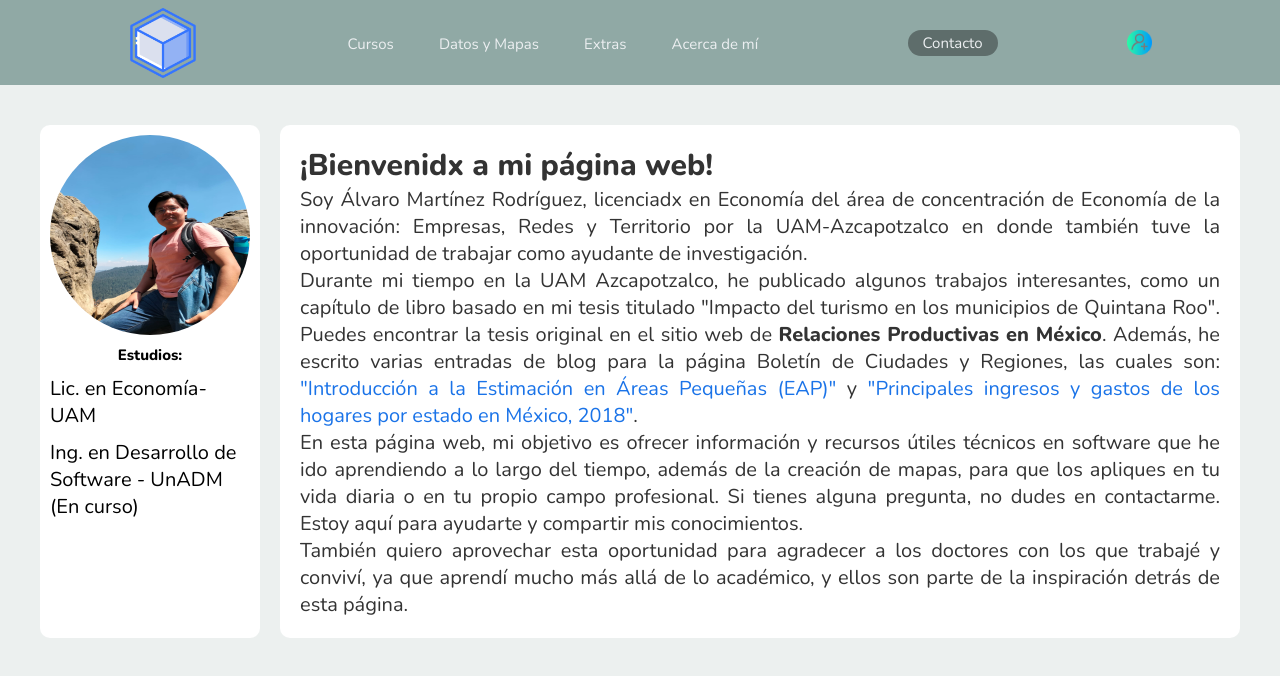
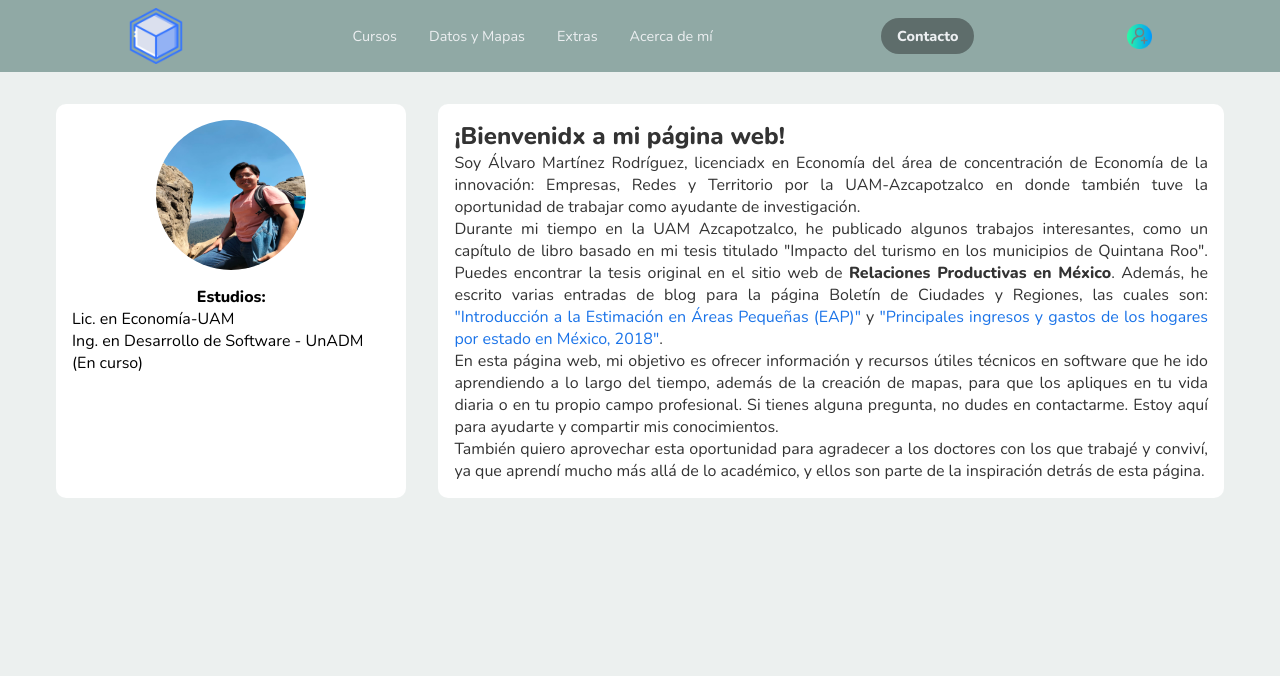
Before and after one commit to Alvaro1899/Espacios, a plain HTML site: page Acerca.html in a window 1280 px wide. Drawn offline with nearby package versions, Linux system fonts and the light colour scheme.

Commit message:
act 4/7/24

```diff
--- a/Style/styles.css
+++ b/Style/styles.css
@@ -1,102 +1,74 @@
-/* css styles */
 @import url('https://fonts.googleapis.com/css2?family=Nunito:wght@400;800&display=swap');
 
-*{
+* {
   box-sizing: border-box;
   margin: 0;
   padding: 0;
   font-family: "Nunito", sans-serif;
-  font-size: 20px;
 }
 
-body{
+body {
   background-color: #ecf0ef;
+  font-size: 16px;
 }
 
-.header{
+.header {
   background-color: #90a9a5;
   display: flex;
   justify-content: space-between;
   align-items: center;
-  height: 85px;
-  padding: 5px 10%;
+  padding: 0.5rem 5%;
 }
+
 .header .logo {
   cursor: pointer;
 }
-.header .logo img{
-  height: 70px;
+
+.header .logo img {
+  height: 3.5rem;
   width: auto;
-  transition: all 0.3s;
+  transition: transform 0.3s;
 }
 
-.header .logo img:hover{
-  transform: scale(1.2);
-}
-
-.header .nav-links{
-  list-style: none;
-}
-
-.header .nav-links li{
-  display: inline-block;
-  padding: 0 20px;
-}
-.header .nav-links li:hover{
+.header .logo img:hover {
   transform: scale(1.1);
 }
 
-.header .nav-links a{
-  font-size: 15;
-  color: #eceff1;
-  text-decoration: none;
+.header .nav-links,
+.header .btn,
+.header .user {
+  display: none;
 }
 
-.header .nav-links li a:hover{
-  color: #ecf0ef;
-}
-
-.header .btn button{
-  font-weight: 15;
+.menu button {
+  font-weight: bold;
   color: #eceff1;
-  padding: 3px 15px;
-  font-size: 15;
+  padding: 0.5rem 1rem;
+  font-size: 1rem;
   background: #5e6d6b;
   border: none;
   border-radius: 50px;
   cursor: pointer;
   transition: all 0.3s ease 0s;
 }
-.header .btn button:hover{
+
+.menu button:hover {
   background: #eceff1;
   color: #90a9a5;
   transform: scale(1.1);
 }
-.header .user{
-    cursor: pointer;
-}
-.header .user img{
-  height: 25px;
-  width: auto;
-  transition: all 0.3s;
-
-}
-.header .user img:hover{
-  transform: scale(1.2);
-}
 
 .container {
-    flex: 1;
   display: flex;
   justify-content: center;
   align-items: center;
-    padding-top: 40px;
-    box-sizing: border-box;
+  padding: 2rem 1rem;
 }
 
 .entrada {
-    width: 300px;
-    padding: 20px;
+  width: 100%;
+  max-width: 300px;
+  padding: 1.5rem;
   border: 1px solid #ccc;
   border-radius: 10px;
   background-color: #f9f9f9;
@@ -105,23 +77,25 @@ body{
 }
 
 .entrada p {
-    margin: 15px 0;
+  margin: 1rem 0;
 }
 
-.entrada input[type="text"], .entrada input[type="password"] {
+.entrada input[type="text"],
+.entrada input[type="password"] {
   width: 100%;
-    padding: 10px;
-    margin-top: 5px;
+  padding: 0.5rem;
+  margin-top: 0.5rem;
   box-sizing: border-box;
 }
 
 .entrada input[type="submit"] {
   width: 100%;
-    padding: 10px;
+  padding: 0.5rem;
   background-color: #4CAF50;
   color: white;
   border: none;
   cursor: pointer;
+  transition: background-color 0.3s;
 }
 
 .entrada input[type="submit"]:hover {
@@ -129,55 +103,61 @@ body{
 }
 
 .contacto {
-    color: #5e6d6b; /* Cambia el color del texto del enlace a blanco */
-    text-decoration: none; /* Elimina el subrayado del enlace */
+  color: #5e6d6b;
+  text-decoration: none;
   display: flex;
   align-items: center;
-    justify-content: center; /* Centra el contenido horizontalmente */
-    margin-top: 25px;
+  justify-content: center;
+  margin-top: 1.5rem;
 }
 
 .contacto img {
-    margin-right: 8px; /* Añade un margen entre el icono y el texto */
+  margin-right: 0.5rem;
 }
-/*-------ACERCA DE MI-------------------------------------------------------------------*/
-.Cont{
-  width:95%;
+
+.Cont {
+  width: 100%;
   max-width: 1200px;
-  margin:auto;
-  padding: 40px 0;
+  margin: auto;
+  padding: 2rem 1rem;
   display: flex;
-  gap: 20px;
+  flex-direction: column;
+  gap: 1rem;
 }
-.Cont h1{
-    font-size: 30px;
+
+.Cont h1 {
+  font-size: 1.5rem;
 }
-.Cont-foto h1{
-    font-size: 15px;
+
+.Cont-foto h1 {
+  font-size: 1rem;
   text-align: center;
 }
-.Cont-texto{
+
+.Cont-texto {
   color: #333;
-    margin: 0;
-    padding: 20px;
+  padding: 1rem;
   background: white;
   border-radius: 10px;
   text-align: justify;
 }
-.Cont-foto{
+
+.Cont-foto {
   background: white;
   border-radius: 10px;
+  padding: 1rem;
+  display: flex;
+  flex-direction: column;
+  align-items: center;
 }
-.Cont-foto p{
-    margin: 10px;
+
+.Cont-foto img {
+  width: 150px;
+  height: 150px;
+  border-radius: 50%;
+  margin-bottom: 1rem;
 }
-.Cont-foto img{
-    width: 200px;
-    height: 200px;
-    margin: 10px;
-    border-radius: 50%
 
-}
 .Cont-texto a {
   color: #1a73e8;
   text-decoration: none;
@@ -187,76 +167,7 @@ body{
   text-decoration: underline;
 }
 
-/*-------------MOVIL-------------------------------------------------------------------*/
-@media (max-width:700px){
-
-.Cont{
-  width:100%;
-  max-width: 600px;
-  flex-direction: column;
-  margin:auto;
-  padding: 40px 0;
-  display: flex;
-  gap: 0;
-}
-.Cont h1{
-    font-size: 15px;
-}
-.Cont p{
-    font-size: 10px;
-}
-.Cont a{
-    font-size: 10px;
-}
-.Cont strong{
-    font-size: 10px;
-}
-.Cont-texto{
-    color: #333;
-    margin: 0;
-    padding: 20px;
-    background: white;
-    border-radius: 10px;
-    text-align: justify;
-}
-.Cont-foto{
-    background: white;
-    border-radius: 10px;
-    margin-bottom: 10px;
-    display: flex;
-    gap: 2px;
-}
-.Cont-foto h1{
-    font-size: 10px;
-    margin:10px;
-    text-align: left;
-    margin-bottom: 0;
-}
-.Cont-foto p{
-    margin: 5px 10px;
-    text-align: left;
-}
-.Cont-foto img{
-    width: 70px;
-    height: 70px;
-    margin: 10px;
-    border-radius: 50%;
-}
-.Cont-texto a {
-    color: #1a73e8;
-    text-decoration: none;
-}
-
-.Cont-texto a:hover {
-    text-decoration: underline;
-}
-
-/*NAVBAR---------------------*/
-
-.header a{
-  text-decoration: none;
-}
-.header .overlay{
+.header .overlay {
   height: 100%;
   width: 0;
   position: fixed;
@@ -264,62 +175,119 @@ body{
   left: 0;
   top: 0;
   background-color: #90a9a5;
-  overflow: hidden;
-  transition: all 0.3s;
+  overflow-x: hidden;
+  transition: 0.5s;
 }
-.header .overlay .overlay-content{
+
+.header .overlay-content {
   display: flex;
-  height: 100;
+  height: 100%;
   flex-direction: column;
   align-items: center;
   justify-content: center;
 }
 
-.header .overlay a{
+.header .overlay a {
   padding: 15px;
-  font-size: 18px;
+  font-size: 1.2rem;
   display: block;
-  transition: all 0.3s;
-  font-weight: 8px;
-  color:white;
+  transition: 0.3s;
+  color: white;
+  text-decoration: none;
 }
 
 .header .overlay a:hover,
-.header .overlay a:focus{
+.header .overlay a:focus {
   color: #333;
 }
-.header .overlay .close{
+
+.header .overlay .close {
   position: absolute;
   top: 15px;
   right: 35px;
-  font-size:20px;
+  font-size: 2rem;
 }
-.nav-links, .btn, .user{
-  display: none;
+
+@media (min-width: 768px) {
+  .header {
+    padding: 0.5rem 10%;
   }
-.menu button{
-  font-weight: 15;
+
+  .header .nav-links {
+    display: flex;
+    list-style: none;
+  }
+
+  .header .nav-links li {
+    display: inline-block;
+    padding: 0 1rem;
+  }
+
+  .header .nav-links li:hover {
+    transform: scale(1.1);
+  }
+
+  .header .nav-links a {
+    font-size: 0.9rem;
     color: #eceff1;
-  padding: 3px 15px;
-  font-size: 15;
+    text-decoration: none;
+  }
+
+  .header .nav-links li a:hover {
+    color: #ecf0ef;
+  }
+
+  .header .btn {
+    display: block;
+  }
+
+  .header .btn button {
+    font-weight: bold;
+    color: #eceff1;
+    padding: 0.5rem 1rem;
+    font-size: 0.9rem;
     background: #5e6d6b;
     border: none;
     border-radius: 50px;
     cursor: pointer;
     transition: all 0.3s ease 0s;
   }
-.menu button a{
-  margin: 2px;
-}
-.menu button:hover{
+
+  .header .btn button:hover {
     background: #eceff1;
     color: #90a9a5;
     transform: scale(1.1);
   }
+
+  .header .user {
+    display: block;
+    cursor: pointer;
   }
-@media (min-width:700px){
 
-.menu, .overlay{
+  .header .user img {
+    height: 25px;
+    width: auto;
+    transition: transform 0.3s;
+  }
+
+  .header .user img:hover {
+    transform: scale(1.2);
+  }
+
+  .menu {
     display: none;
   }
+
+  .Cont {
+    flex-direction: row;
+    gap: 2rem;
   }
+
+  .Cont-foto {
+    flex: 0 0 30%;
+  }
+
+  .Cont-texto {
+    flex: 1;
+  }
+}
--- /dev/null
+++ b/apoyo.css
@@ -0,0 +1,325 @@
+/* css styles */
+@import url('https://fonts.googleapis.com/css2?family=Nunito:wght@400;800&display=swap');
+
+*{
+  box-sizing: border-box;
+  margin: 0;
+  padding: 0;
+  font-family: "Nunito", sans-serif;
+  font-size: 20px;
+}
+
+body{
+  background-color: #ecf0ef;
+}
+
+.header{
+  background-color: #90a9a5;
+  display: flex;
+  justify-content: space-between;
+  align-items: center;
+  height: 85px;
+  padding: 5px 10%;
+}
+.header .logo {
+  cursor: pointer;
+}
+.header .logo img{
+  height: 70px;
+  width: auto;
+  transition: all 0.3s;
+}
+
+.header .logo img:hover{
+  transform: scale(1.2);
+}
+
+.header .nav-links{
+  list-style: none;
+}
+
+.header .nav-links li{
+  display: inline-block;
+  padding: 0 20px;
+}
+.header .nav-links li:hover{
+  transform: scale(1.1);
+}
+
+.header .nav-links a{
+  font-size: 15;
+  color: #eceff1;
+  text-decoration: none;
+}
+
+.header .nav-links li a:hover{
+  color: #ecf0ef;
+}
+
+.header .btn button{
+  font-weight: 15;
+  color: #eceff1;
+  padding: 3px 15px;
+  font-size: 15;
+  background: #5e6d6b;
+  border: none;
+  border-radius: 50px;
+  cursor: pointer;
+  transition: all 0.3s ease 0s;
+}
+.header .btn button:hover{
+  background: #eceff1;
+  color: #90a9a5;
+  transform: scale(1.1);
+}
+.header .user{
+    cursor: pointer;
+}
+.header .user img{
+  height: 25px;
+  width: auto;
+  transition: all 0.3s;
+
+}
+.header .user img:hover{
+  transform: scale(1.2);
+}
+
+.container {
+    flex: 1;
+    display: flex;
+    justify-content: center;
+    align-items: center;
+    padding-top: 40px;
+    box-sizing: border-box;
+}
+
+.entrada {
+    width: 300px;
+    padding: 20px;
+    border: 1px solid #ccc;
+    border-radius: 10px;
+    background-color: #f9f9f9;
+    box-shadow: 0 0 10px rgba(0, 0, 0, 0.1);
+    text-align: center;
+}
+
+.entrada p {
+    margin: 15px 0;
+}
+
+.entrada input[type="text"], .entrada input[type="password"] {
+    width: 100%;
+    padding: 10px;
+    margin-top: 5px;
+    box-sizing: border-box;
+}
+
+.entrada input[type="submit"] {
+    width: 100%;
+    padding: 10px;
+    background-color: #4CAF50;
+    color: white;
+    border: none;
+    cursor: pointer;
+}
+
+.entrada input[type="submit"]:hover {
+    background-color: #45a049;
+}
+
+.contacto {
+    color: #5e6d6b; /* Cambia el color del texto del enlace a blanco */
+    text-decoration: none; /* Elimina el subrayado del enlace */
+    display: flex;
+    align-items: center;
+    justify-content: center; /* Centra el contenido horizontalmente */
+    margin-top: 25px;
+}
+
+.contacto img {
+    margin-right: 8px; /* Añade un margen entre el icono y el texto */
+}
+/*-------ACERCA DE MI-------------------------------------------------------------------*/
+.Cont{
+  width:95%;
+  max-width: 1200px;
+  margin:auto;
+  padding: 40px 0;
+  display: flex;
+  gap: 20px;
+}
+.Cont h1{
+    font-size: 30px;
+}
+.Cont-foto h1{
+    font-size: 15px;
+    text-align: center;
+}
+.Cont-texto{
+    color: #333;
+    margin: 0;
+    padding: 20px;
+    background: white;
+    border-radius: 10px;
+    text-align: justify;
+}
+.Cont-foto{
+    background: white;
+    border-radius: 10px;
+}
+.Cont-foto p{
+    margin: 10px;
+}
+.Cont-foto img{
+    width: 200px;
+    height: 200px;
+    margin: 10px;
+    border-radius: 50%
+
+}
+.Cont-texto a {
+    color: #1a73e8;
+    text-decoration: none;
+}
+
+.Cont-texto a:hover {
+    text-decoration: underline;
+}
+
+/*-------------MOVIL-------------------------------------------------------------------*/
+@media (max-width:700px){
+
+.Cont{
+  width:100%;
+  max-width: 600px;
+  flex-direction: column;
+  margin:auto;
+  padding: 40px 0;
+  display: flex;
+  gap: 0;
+}
+.Cont h1{
+    font-size: 15px;
+}
+.Cont p{
+    font-size: 10px;
+}
+.Cont a{
+    font-size: 10px;
+}
+.Cont strong{
+    font-size: 10px;
+}
+.Cont-texto{
+    color: #333;
+    margin: 0;
+    padding: 20px;
+    background: white;
+    border-radius: 10px;
+    text-align: justify;
+}
+.Cont-foto{
+    background: white;
+    border-radius: 10px;
+    margin-bottom: 10px;
+    display: flex;
+    gap: 2px;
+}
+.Cont-foto h1{
+    font-size: 10px;
+    margin:10px;
+    text-align: left;
+    margin-bottom: 0;
+}
+.Cont-foto p{
+    margin: 5px 10px;
+    text-align: left;
+}
+.Cont-foto img{
+    width: 70px;
+    height: 70px;
+    margin: 10px;
+    border-radius: 50%;
+}
+.Cont-texto a {
+    color: #1a73e8;
+    text-decoration: none;
+}
+
+.Cont-texto a:hover {
+    text-decoration: underline;
+}
+
+/*NAVBAR---------------------*/
+
+.header a{
+  text-decoration: none;
+}
+.header .overlay{
+  height: 100%;
+  width: 0;
+  position: fixed;
+  z-index: 1;
+  left: 0;
+  top: 0;
+  background-color: #90a9a5;
+  overflow: hidden;
+  transition: all 0.3s;
+}
+.header .overlay .overlay-content{
+  display: flex;
+  height: 100;
+  flex-direction: column;
+  align-items: center;
+  justify-content: center;
+}
+
+.header .overlay a{
+  padding: 15px;
+  font-size: 18px;
+  display: block;
+  transition: all 0.3s;
+  font-weight: 8px;
+  color:white;
+}
+
+.header .overlay a:hover,
+.header .overlay a:focus{
+  color: #333;
+}
+.header .overlay .close{
+  position: absolute;
+  top: 15px;
+  right: 35px;
+  font-size:20px;
+}
+.nav-links, .btn, .user{
+  display: none;
+}
+.menu button{
+  font-weight: 15;
+  color: #eceff1;
+  padding: 3px 15px;
+  font-size: 15;
+  background: #5e6d6b;
+  border: none;
+  border-radius: 50px;
+  cursor: pointer;
+  transition: all 0.3s ease 0s;
+}
+.menu button a{
+  margin: 2px;
+}
+.menu button:hover{
+  background: #eceff1;
+  color: #90a9a5;
+  transform: scale(1.1);
+}
+}
+@media (min-width:700px){
+
+.menu, .overlay{
+  display: none;
+}
+}
```
Lines whose indentation alone changed are shown as unchanged.
